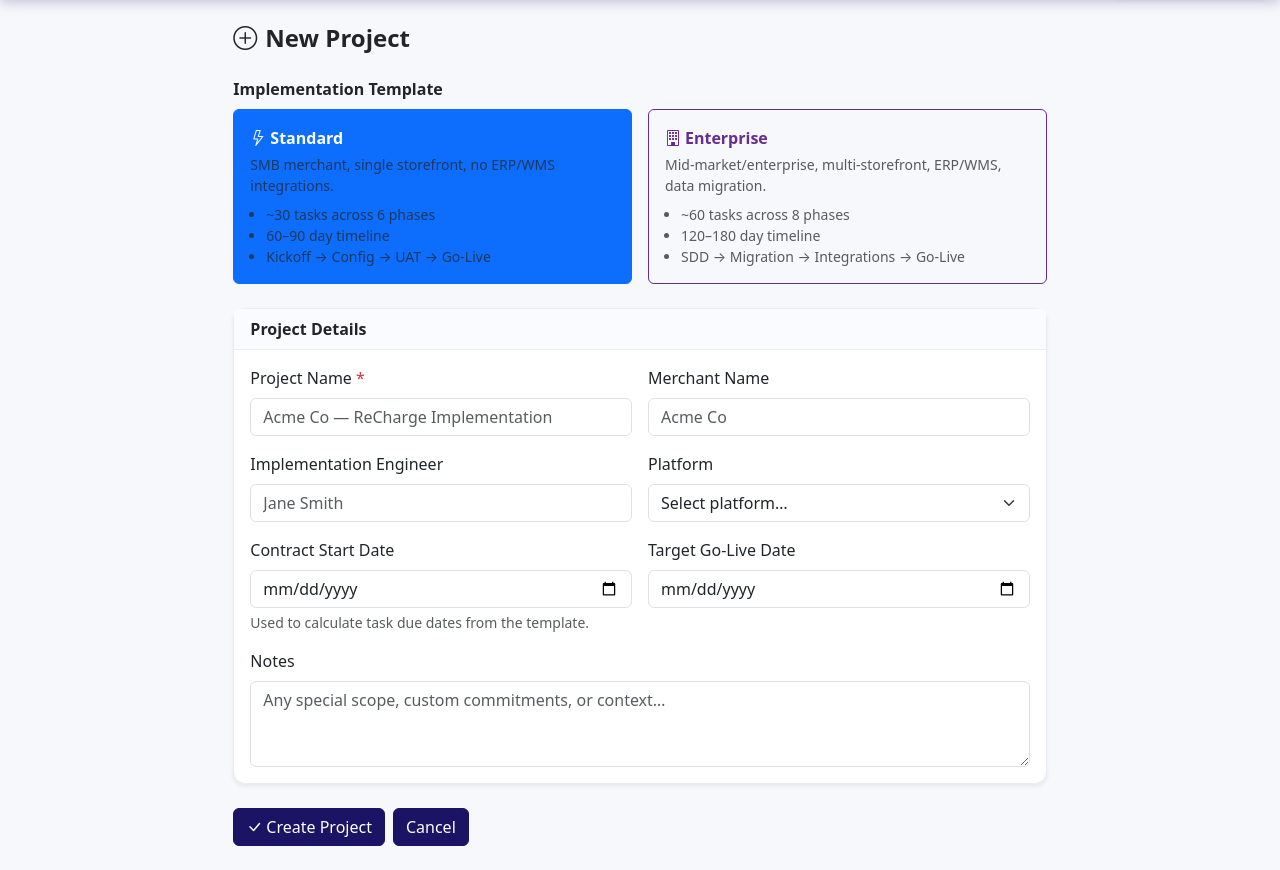
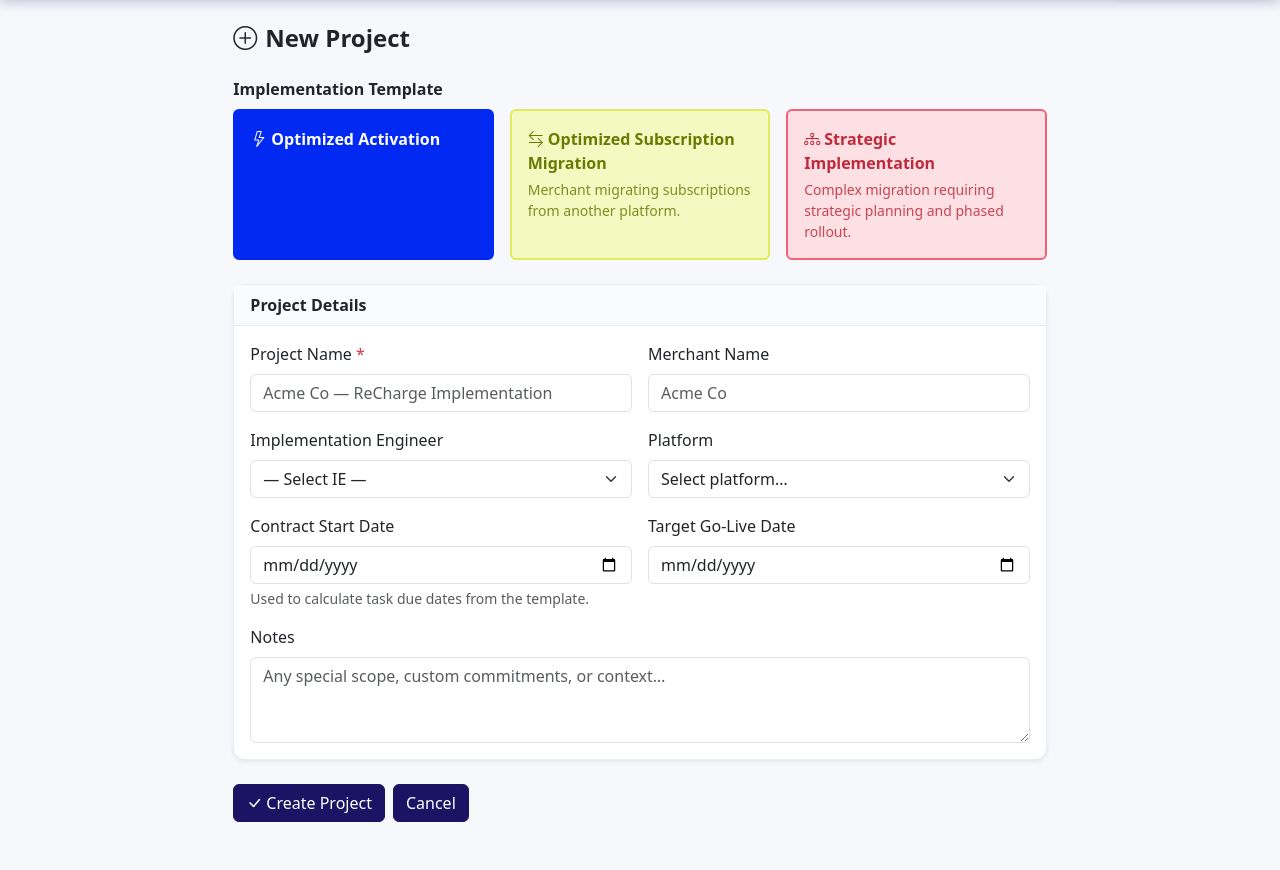
Before and after one commit to kristcar/implementations-pm-tool, a Flask app: page /projects/new in a window 1280 px wide. Shown: the part 56-926 px from the top of the page. After the commit the page ends 878 px from the top, so only its background shows below. Run offline with Flask 3, Linux system fonts and the light colour scheme.

Commit message:
Add pathway badges, IE search, My Projects stats, Cancelled status, and sort order
- New project form: pathway dropdown (Optimized Activation, Optimized Subscription Migration, Strategic Implementation) with brand colors
- New project form: IE owner dropdown replacing free-text input
- All Projects: Pathway column with colored badges, IE name search bar, sort by Late > Active > Done > Cancelled
- My Projects: stats header (total, on track, late, avg completion), pathway badges on cards
- Project detail: Cancel Project button in edit modal
- Cancelled status: gray badge, card stripe, filter tab on both list pages

```diff
--- a/app.py
+++ b/app.py
@@ -35,6 +35,18 @@ def project_list():
         except ValueError:
             elapsed = None
         enriched.append({"project": p, "progress": prog, "overdue": overdue, "elapsed": elapsed})
+
+    def sort_key(item):
+        s = item["project"]["status"]
+        if s == "active" and item["overdue"] > 0:
+            return 0  # Late first
+        if s == "active":
+            return 1  # Active second
+        if s == "complete":
+            return 2  # Done third
+        return 3      # Cancelled last
+
+    enriched.sort(key=sort_key)
     return render_template("projects/list.html", projects=enriched, active_status=status, ie_owners=ie_owners, today=today)
 
 
--- a/static/css/app.css
+++ b/static/css/app.css
@@ -126,15 +126,17 @@ body { background-color: #f7f8fc; }
 .project-card .card-footer { border-top: 1px solid #f0f0f4 !important; background: transparent !important; padding: 12px 20px; }
 
 /* Colored top stripe per status */
-.project-card.card-active   { border-top: 4px solid var(--rc-rose) !important; }
-.project-card.card-complete { border-top: 4px solid #b57bee !important; }
+.project-card.card-active    { border-top: 4px solid var(--rc-rose) !important; }
+.project-card.card-complete  { border-top: 4px solid #b57bee !important; }
+.project-card.card-cancelled { border-top: 4px solid #9ca3af !important; }
 
 /* ── Status badges ── */
 .status-badge { font-size: 0.72rem; padding: 3px 10px; border-radius: 20px; font-weight: 700; letter-spacing: 0.02em; }
 .status-active   { background: #e8f0fe; color: var(--rc-cobalt); }
 .status-complete { background: #edf9e4; color: #3a7d13; }
-.status-upcoming { background: #f1f5f9; color: #475569; }
-.status-at_risk  { background: #fff0f0; color: #c0000a; }
+.status-upcoming   { background: #f1f5f9; color: #475569; }
+.status-at_risk    { background: #fff0f0; color: #c0000a; }
+.status-cancelled  { background: #f3f4f6; color: #6b7280; }
 
 /* ── Owner badges ── */
 .owner-badge { font-size: 0.65rem; padding: 2px 7px; border-radius: 5px; font-weight: 700; letter-spacing: 0.03em; }
@@ -242,6 +244,54 @@ body { background-color: #f7f8fc; }
 .card { border-radius: 12px; border: 1px solid #eaecf4; }
 .card-header { background: #fafbfe; border-bottom: 1px solid #eaecf4; }
 
+/* ── Template badges ── */
+.tpl-badge {
+  display: inline-block;
+  font-size: 0.65rem;
+  font-weight: 700;
+  letter-spacing: 0.04em;
+  padding: 2px 8px;
+  border-radius: 20px;
+  white-space: nowrap;
+}
+.tpl-optimized_activation             { background: #d6dbfd; color: #0129F1; }
+.tpl-optimized_subscription_migration { background: #f4f9c2; color: #6b7a00; }
+.tpl-recharge_strategic_migration     { background: #fde0e4; color: #c0293c; }
+.tpl-standard                         { background: #d6dbfd; color: #0129F1; }
+.tpl-enterprise                       { background: #fde0e4; color: #c0293c; }
+
+/* ── Template chooser buttons ── */
+.btn-tpl-activation {
+  border: 2px solid #0129F1;
+  color: #0129F1;
+  background: #d6dbfd;
+}
+.btn-tpl-activation:hover, .btn-check:checked + .btn-tpl-activation {
+  background: #0129F1;
+  color: #fff;
+  border-color: #0129F1;
+}
+.btn-tpl-migration {
+  border: 2px solid #DCEC5A;
+  color: #6b7a00;
+  background: #f4f9c2;
+}
+.btn-tpl-migration:hover, .btn-check:checked + .btn-tpl-migration {
+  background: #DCEC5A;
+  color: #3a4200;
+  border-color: #DCEC5A;
+}
+.btn-tpl-strategic {
+  border: 2px solid #EF6376;
+  color: #c0293c;
+  background: #fde0e4;
+}
+.btn-tpl-strategic:hover, .btn-check:checked + .btn-tpl-strategic {
+  background: #EF6376;
+  color: #fff;
+  border-color: #EF6376;
+}
+
 /* ── IE filter button group ── */
 .btn-rc-active {
   background: var(--rc-cobalt);
--- a/templates/projects/new.html
+++ b/templates/projects/new.html
@@ -12,28 +12,25 @@
       <div class="mb-4">
         <label class="form-label fw-semibold">Implementation Template</label>
         <div class="row g-3">
-          <div class="col-md-6">
-            <input type="radio" class="btn-check" name="template_type" id="tpl_standard" value="standard" checked>
-            <label class="btn btn-outline-primary w-100 h-100 text-start p-3" for="tpl_standard">
-              <div class="fw-bold mb-1"><i class="bi bi-lightning me-1"></i>Standard</div>
-              <div class="small text-muted">SMB merchant, single storefront, no ERP/WMS integrations.</div>
-              <ul class="small text-muted mt-2 mb-0 ps-3">
-                <li>~30 tasks across 6 phases</li>
-                <li>60–90 day timeline</li>
-                <li>Kickoff → Config → UAT → Go-Live</li>
-              </ul>
+          <div class="col-md-4">
+            <input type="radio" class="btn-check" name="template_type" id="tpl_optimized_activation" value="optimized_activation" checked>
+            <label class="btn btn-tpl-activation w-100 h-100 text-start p-3" for="tpl_optimized_activation">
+              <div class="fw-bold mb-1"><i class="bi bi-lightning me-1"></i>Optimized Activation</div>
+              <div class="small" style="color:#0129F1; opacity:0.75;">New merchant activating ReCharge for the first time.</div>
             </label>
           </div>
-          <div class="col-md-6">
-            <input type="radio" class="btn-check" name="template_type" id="tpl_enterprise" value="enterprise">
-            <label class="btn btn-outline-purple w-100 h-100 text-start p-3" for="tpl_enterprise">
-              <div class="fw-bold mb-1"><i class="bi bi-building me-1"></i>Enterprise</div>
-              <div class="small text-muted">Mid-market/enterprise, multi-storefront, ERP/WMS, data migration.</div>
-              <ul class="small text-muted mt-2 mb-0 ps-3">
-                <li>~60 tasks across 8 phases</li>
-                <li>120–180 day timeline</li>
-                <li>SDD → Migration → Integrations → Go-Live</li>
-              </ul>
+          <div class="col-md-4">
+            <input type="radio" class="btn-check" name="template_type" id="tpl_optimized_subscription_migration" value="optimized_subscription_migration">
+            <label class="btn btn-tpl-migration w-100 h-100 text-start p-3" for="tpl_optimized_subscription_migration">
+              <div class="fw-bold mb-1"><i class="bi bi-arrow-left-right me-1"></i>Optimized Subscription Migration</div>
+              <div class="small" style="color:#6b7a00; opacity:0.85;">Merchant migrating subscriptions from another platform.</div>
+            </label>
+          </div>
+          <div class="col-md-4">
+            <input type="radio" class="btn-check" name="template_type" id="tpl_recharge_strategic_migration" value="recharge_strategic_migration">
+            <label class="btn btn-tpl-strategic w-100 h-100 text-start p-3" for="tpl_recharge_strategic_migration">
+              <div class="fw-bold mb-1"><i class="bi bi-diagram-3 me-1"></i>Strategic Implementation</div>
+              <div class="small" style="color:#c0293c; opacity:0.85;">Complex migration requiring strategic planning and phased rollout.</div>
             </label>
           </div>
         </div>
@@ -53,7 +50,12 @@
             </div>
             <div class="col-md-6">
               <label class="form-label">Implementation Engineer</label>
-              <input type="text" name="ie_owner" class="form-control" placeholder="Jane Smith">
+              <select name="ie_owner" class="form-select">
+                <option value="">— Select IE —</option>
+                <option value="Kristin Caras">Kristin Caras</option>
+                <option value="Marcus Webb">Marcus Webb</option>
+                <option value="Priya Nair">Priya Nair</option>
+              </select>
             </div>
             <div class="col-md-6">
               <label class="form-label">Platform</label>
```
Also changed, not shown: templates/projects/detail.html (+10 -2 lines), templates/projects/list.html (+17 -1 lines), templates/projects/my_projects.html (+16 -6 lines), .claude/settings.local.json.
